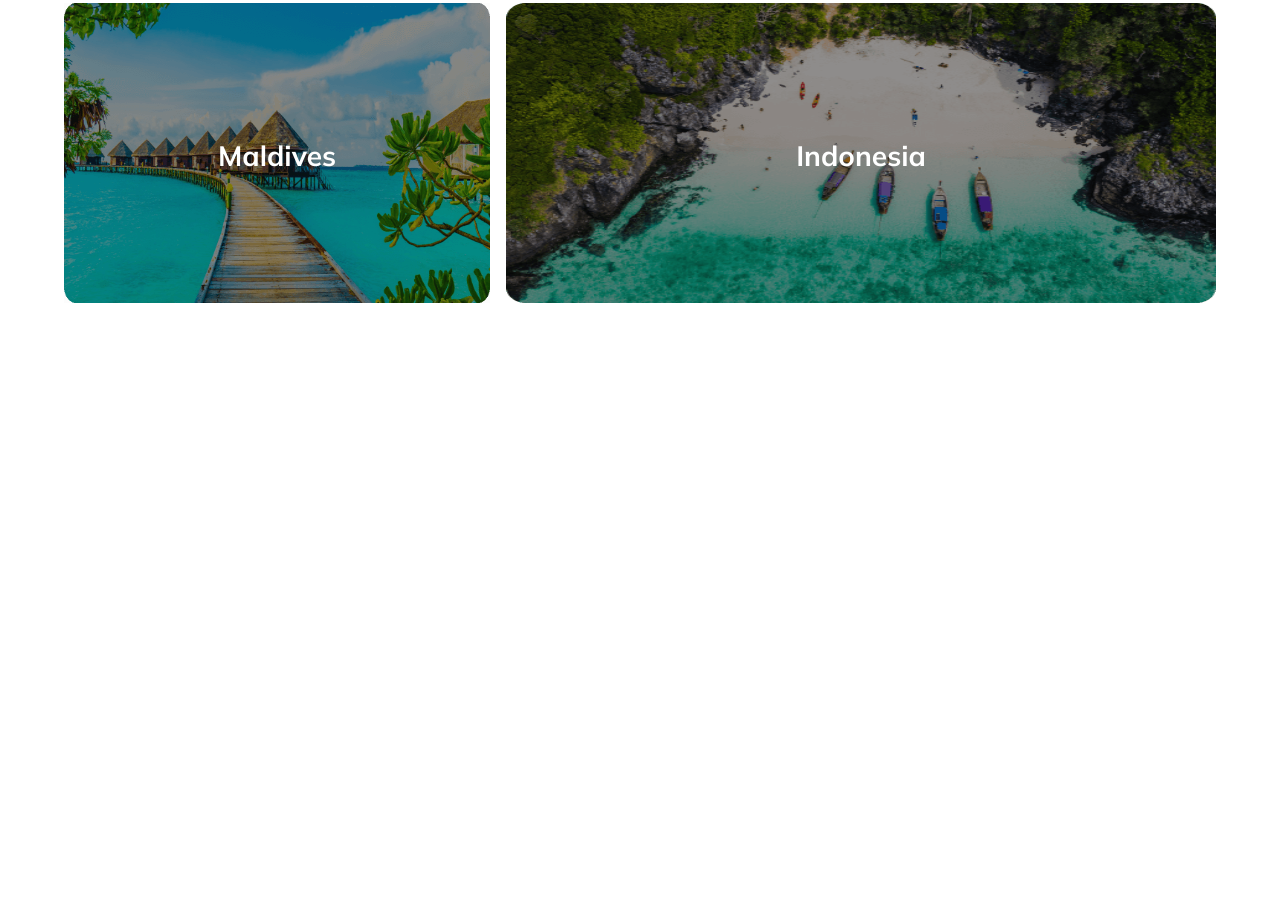
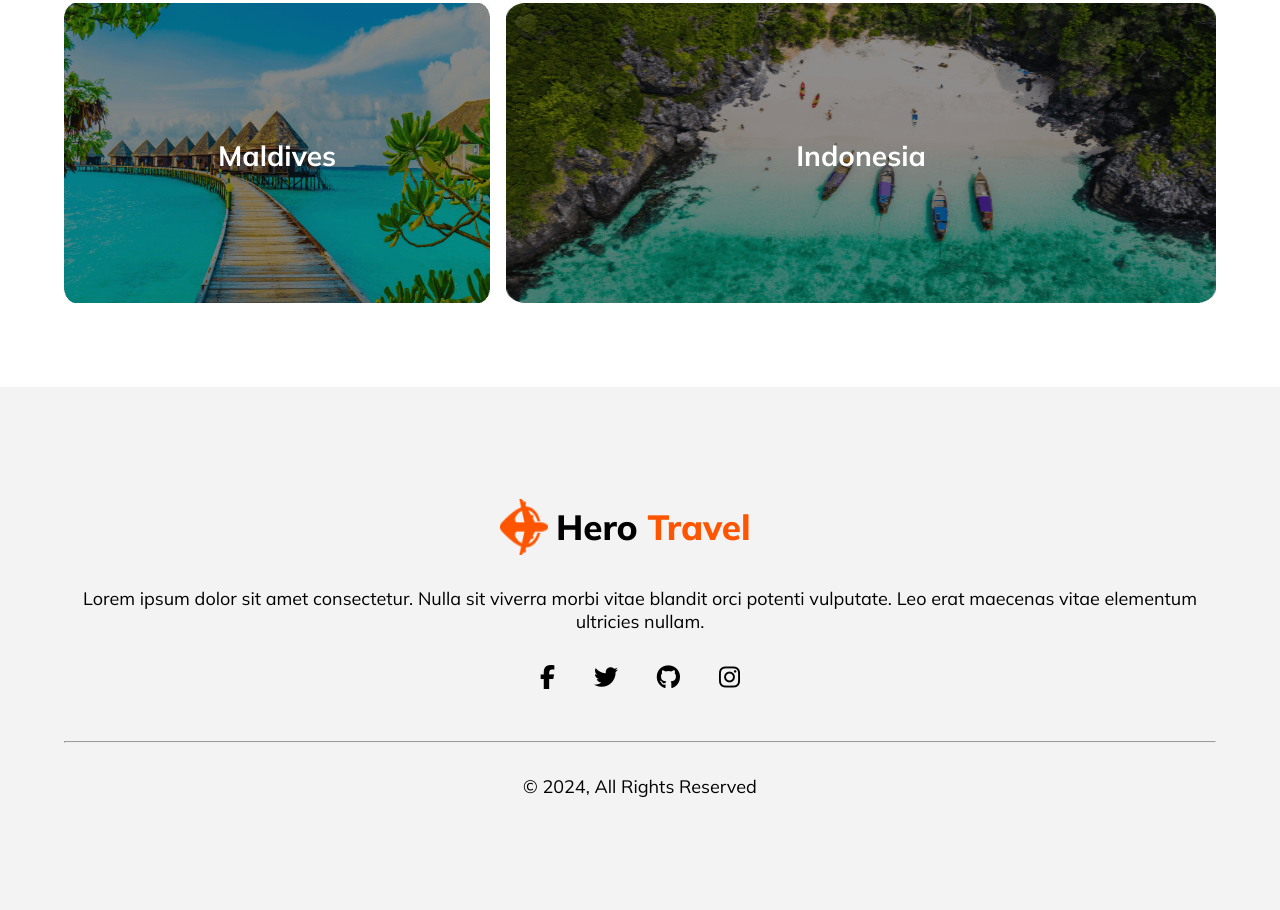
Before and after one commit to Arifulit/Hero-Travel, a plain HTML site: page index.html in a window 1280 px wide. Shown: the part 2169-3079 px from the top of the page. Before the commit the page ends 2556 px from the top, so only its background shows below. Drawn offline with Linux system fonts and the light colour scheme.

Commit message:
footer part done

```diff
--- a/index.html
+++ b/index.html
@@ -15,8 +15,8 @@
      <div class="logo">
         <img src="./Images/logo.png" alt="">
         <h3> Hero <span class="span">Travel</span></h3>
+     </div>
 
-     </div>
      <div class="nav-options">
         <p class="span">Home</p>
         <p>package</p>
@@ -131,5 +131,28 @@
 
 
    </section>
+<!-- footer section -->
+
+<footer class="footer-section">
+   <div class="container">
+      <div class="logo">
+         <img src="./Images/logo.png" alt="">
+         <h3> Hero <span class="span">Travel</span></h3>
+      </div>
+
+      <p>Lorem ipsum dolor sit amet consectetur. Nulla sit viverra morbi vitae blandit orci potenti vulputate. Leo erat maecenas vitae elementum ultricies nullam. </p>
+      <div class="social">
+         <i class="fa-brands fa-facebook-f"></i>
+         <i class="fa-brands fa-twitter"></i>
+         <i class="fa-brands fa-github"></i>
+         <i class="fa-brands fa-instagram"></i>
+      </div>
+      <hr>
+
+      <p>&copy; 2024, All Rights Reserved</p>
+   </div>
+
+</footer>
+
 </body>
 </html>
--- a/styles/style.css
+++ b/styles/style.css
@@ -208,3 +208,28 @@ input,select{
     transform:translate(-50%,-50%);
 
 }
+
+.footer-section{
+    background: rgba(19, 19, 24, 0.05);
+    padding: 2rem  0;
+}
+.footer-section .logo{
+    margin: 2rem auto;
+}
+
+.social{
+    width: 200px;
+    display: flex;
+    justify-content: space-between;
+    align-items: center;
+    margin: 2rem auto;
+}
+
+.social i{
+    height: 44px;
+    font-size: 24px;
+}
+
+.footer-section hr{
+    margin: 2rem 0;
+}
```
